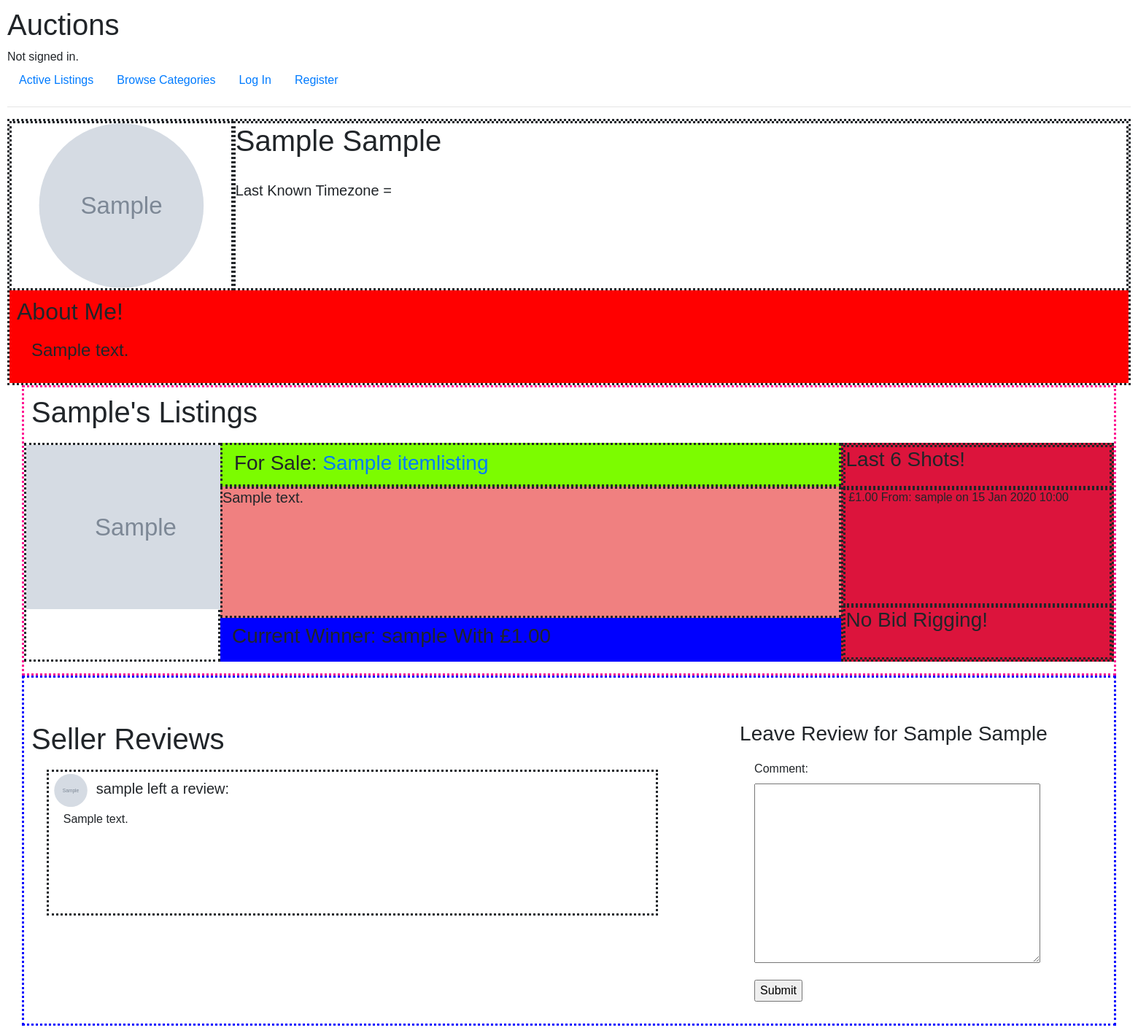
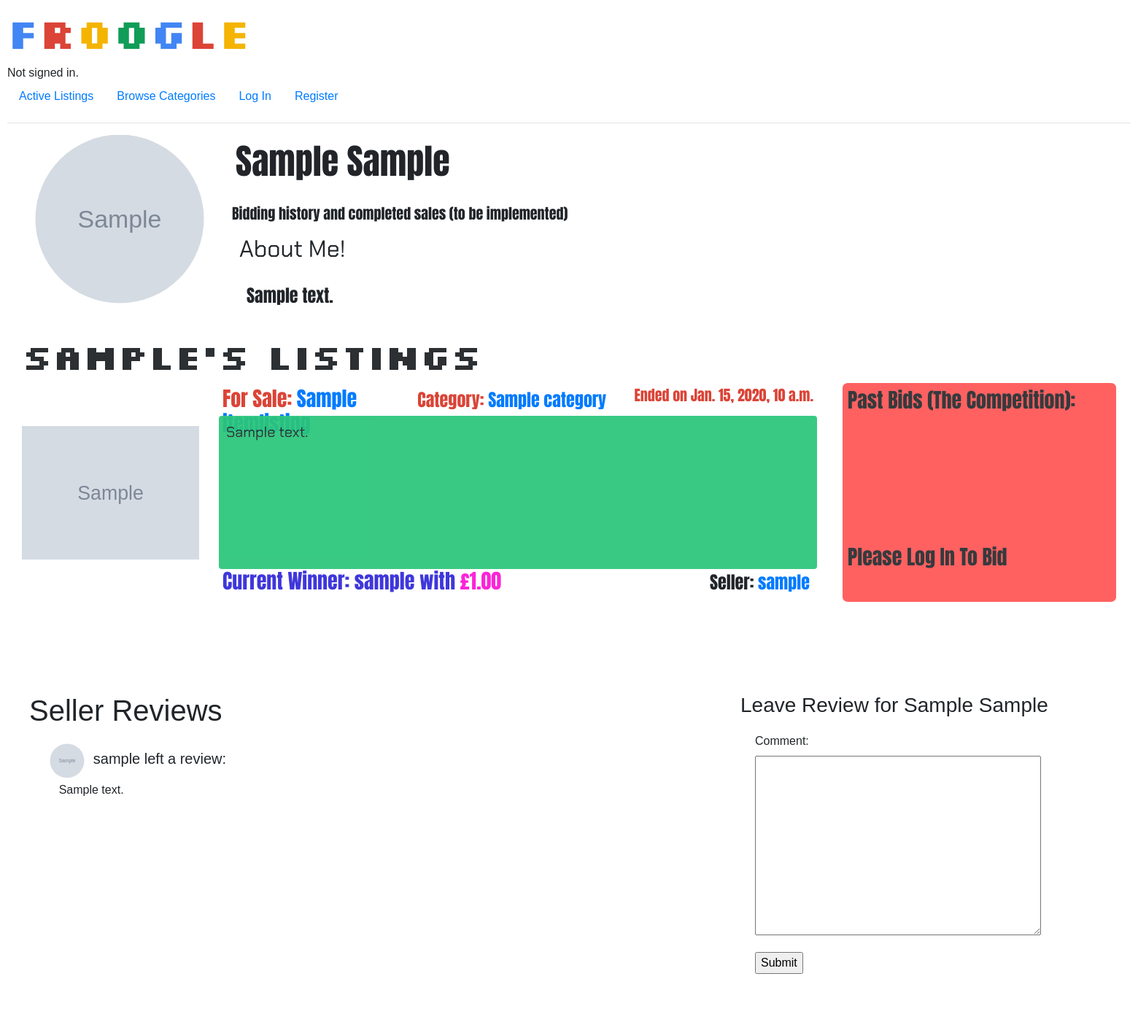
Before and after one commit to jonpillay/cs50Commerce, a Django app: page /profile/1 in a window 1560 px wide. Shown: the whole page at 73% size. After the commit the page ends 1335 px from the top, so only its background shows below. Run offline with Django 3.2, Linux system fonts and the light colour scheme; tables that the repository leaves empty hold one stand-in row (values such as "Sample post"); grey boxes marked "Sample" are stand-in pictures; some libraries are stand-ins or nearby versions.

Commit message:
CSS commit
CSS completed for most pages, with most now in stylesheet.

Some small bugs to do with profile that will explore after CSS completion.

Birthday tomorrow, so will be a day or two before return.

```diff
--- a/auctions/templates/auctions/layout.html
+++ b/auctions/templates/auctions/layout.html
@@ -9,7 +9,7 @@
         <script src="{% static 'auctions/auctions.js' %}"></script>
     </head>
     <body>
-        <h1>Auctions</h1>
+        <h1><strong><span class ='title'><span id="g-blue">F</span><span id="g-red">r</span><span id="g-yellow">o</span><span id="g-green">o</span><span id="g-blue">g</span><span id="g-red">l</span><span id="g-yellow">e</span></strong></h1>
         <div>
             {% if user.is_authenticated %}
                 Signed in as <strong>{{ user.username }}</strong>.
@@ -51,7 +51,7 @@
                     <a class="nav-link" href="{% url 'register' %}">Register</a>
                 </li>
             {% endif %}
-            <li>
+            <li class="mx-auto order-0" id="header-search">
                 <form action="{% url 'index' %}" method="post">
                     {% csrf_token %}
                     {{searchform}}
--- a/auctions/templates/auctions/new_listing.html
+++ b/auctions/templates/auctions/new_listing.html
@@ -3,7 +3,7 @@
 {% load static %}
 
 {% block body %}
-<h1>Something to Flog?</h1>
+<h3 id="page-title">Something to Flog?</h3>
 <form action="{% url 'new_listing' %}" method="post" enctype="multipart/form-data">
     {% csrf_token %}
     {{ form.as_p }}
--- a/auctions/templates/auctions/profile.html
+++ b/auctions/templates/auctions/profile.html
@@ -3,84 +3,93 @@
 {% load tz %}
 
 {% block body %}
-<container class="w3-container" style="display: grid; grid-template-rows: auto auto; border-style: dotted; width: 80%; height: auto; margin:auto; min-width: 1540px;">
-    <div style="display: grid; grid-template-columns: 20% 80%;">
-        <div style="max-height: 500px; max-width: 500px; border-style: dotted;">
+<div class="profile-box">
+    <div style="display: grid; grid-template-columns: 20% 80%; padding-bottom: 20px;">
+        <div style="max-height: 500px; max-width: 500px;">
             <img src="{{profile.profile_pic.url}}" style="clip-path: circle(); max-height: 100%; max-width: 100%;" alt="No Profile Pic">
         </div>
-        <div style="border-style: dotted;">
-            <h1>{{profile.first}} {{profile.lasts}}</h1>
+        <div class="profile-info">
+            <div>
+                <div id="profile-name">{{profile.first}} {{profile.lasts}}</div>
                 <br>
-            <h5>Last Known Timezone = </h5>
+                <h5>Bidding history and completed sales (to be implemented)</h5>
             </div>
-    </div>
-    <div style="background-color: red;">
-        <div style="padding: 10px;">
-            <h2>About Me!</h2>
+            <div>
+                <h2 id="profile-about-me">About Me!</h2>
                 <h4 style="margin: 20px;">{{profile.description}}</h4>
             </div>
         </div>
-</container>
-<div style="border: dotted; border-color: deeppink; width: 80%; min-width: 1500px; margin: auto;">
-    <h1 style="padding: 10px;">{{profile.first}}'s Listings</h1>
+    </div>
+<div style="width: 80%; min-width: 1500px; margin: auto;">
+    <h1 class="page-title" id="profile-items-title">{{profile.first}}'s Listings</h1>
     <ul style="list-style-type: none; padding: 0px;">
         {% for item in profile.owner.saleItems.all %}
         <li>
-            <div style="display: grid; grid-template-columns: 18% 57% 25%; height: 300px;" id="listing">
-                <div style="border-style: dotted;">
-                    <img style="max-width: 300px; margin: auto;" src="{{item.img.url}}" alt="You Fucked Up">
+            <div class="index-listing">
+                <div class="listing-image-box">
+                    <img class="listing-image" src="{{item.img.url}}" alt="You Fucked Up">
                 </div>
-                <div style="display: grid; grid-template-rows: 20% 60% 20%;">
-                    <div style="border-style: dotted; background-color: lawngreen;">
-                        <ul class="nav">
-                            <li class="nav-item">
-                                <h3 class="nav-link">For Sale: <a href="{% url 'item' item.id %}">{{item.name}}</a></h3>
-                            </li>
-                            <li class="nav-item" style="margin-left: auto;">
-                                <a class="nav-link">
-                                    {% if item.going_live %}<h3>Starts: {{item.auctionStart|localtime}}</h3>
-                                    {% elif item.has_ended %}<h3>Auction Ended on {{item.auctionEnd|localtime}}</h3>
-                                    {% else %}<div class="counter" style="font-weight: 800; font-size: 100%; text-align: justify; color: blue;" data-enddate="{{item.auctionEnd.isoformat}}"></div>{% endif %}
-                                </a>
-                            </li>
-                        </ul>
+                <div class="info-box">
+                    <div class="listing-header">
+                        <div>
+                            <h3 class="for-sale">For Sale: <a href="{% url 'item' item.id %}">{{item.name}}</a></h3>
                         </div>
-                    <div style="border-style: dotted; background-color: lightcoral;">
+                        <div>
+                            <h4 id="head-cat-index">Category: <a href="{% url 'category' item.category.id %}">{{item.category}}</a></h4>
+                        </div>
+                        <div style="font-size: 6px; margin-left: auto; padding-left: -3%;">
+                            {% if item.going_live %}<h5>Going Live {{item.auctionStart|localtime}}</h5>
+                            {% elif item.has_ended %}<h5>Ended on {{item.auctionEnd|localtime}}</h5>
+                            {% else %}<div class="counter" data-enddate="{{item.auctionEnd.isoformat}}"></div>{% endif %}
+                        </div>
+                    </div>
+                    <div class="listing-description">
                         <h5>{{item.description}}</h5>
                     </div>
-                    <div style="background-color: blue;">
-                        <ul class="nav">
-                            <li class="nav-item">
-                                <a class="nav-link"><h3>{% if item.highestBid %} Current Winner: {{item.highestBid.bidder.username}} With £{{item.highestBid.bid }} {% else %}Starting Bid {{item.startingBid}} {% endif %}</h3></a>
-                            </li>
-                        </ul>
+                    <div class="listing-status">
+                        <div>
+                            <h3 class="cur-win">{% if item.highestBid %} Current Winner: {{item.highestBid.bidder.username}} with <span class="price-win">£{{item.highestBid.bid }}</span> {% else %}Starting Bid {{item.startingBid}} {% endif %}</h3>
+                        </div>
+                        <div>
+                            <h4 id="index-seller">Seller: <a href="{% url 'profile' item.seller.id %}"> {{item.seller.username}}</a></h4>
                         </div>
                     </div>
-                <div style="border-style: dotted; display: grid; grid-template-rows: 20% 55% 25%; background-color: crimson;">
-                    <div style="border-style: dotted;">
-                        <h3>Last 6 Shots!</h3>
                 </div>
-                    <div style="border-style: dotted;">
-                        <ul style="list-style: none; margin-left: -10%;">
+                <div class="listing-bid">
+                    <div>
+                        <h3>Past Bids (The Competition):</h3>
+                    </div>
+                    <div class="bid-history">
+                        {% if item.is_active %}
+                        <ul style="list-style: none; margin-left: -5%;">
                             {% for bid in item.get_last_6 %}
-                                <li><h6>£{{bid.bid}} From: {{bid.bidder.username}} on {{bid.bidPlaced|date:"d M Y G:i"}}</h6></li>
+                                <li><h6>£{{bid.bid}} From: {{bid.bidder.username}} on {{bid.bidPlaced|date:"d M Y G i"}}</h6></li>
                             {% endfor %}
                         </ul>
+                        {% endif %}
                     </div>
-                    <div style="border-style: dotted; position: relative;">
+                    <div>
                         {% if user.is_authenticated %}
                             {% if request.user == item.seller and item.is_active %}
-                        <h3>No bid rigging!</h3>
+                                <div class="no-bid-box">
+                                    <div>
+                                        <h3 class="rig-warn">No bid rigging!</h3>
+                                    </div>
+                                    <div>
                                         <form action="{% url 'close_item' item.id %}" method="post">
                                             {%csrf_token%}
-                            <button type="submit" style="position: absolute; top: 30%; left: 75%;">Close {{item.name}}</button>
+                                            <button style="margin-top: 19px;" type="submit">Close Item</button>
                                         </form>
+                                    </div>
+                                </div>
                             {% elif now > item.auctionEnd and request.user == item.highestBid.bidder %}
                                 <h3>You are the winner {{item.highestBid.bidder}}</h3>
                             {% elif now > item.auctionEnd and request.user != item.highestBid.bidder %}
                                 <h3>Lot Closed: Winner {{item.highestBid.bidder}}</h3>
                             {% elif not item.seller == request.user and item.is_active %}
-                        {% if errorForm %}
+                                <div class="bid-box">
+                                {% if item.id == errorID %}
+                                <div>
                                     <form action="{% url 'new_bid' item.id %}" method="post">
                                         {% csrf_token %}
                                         <input type="hidden" value="{{item.id}}" name="id">
@@ -89,8 +98,10 @@
                                         {{ errorForm }}
                                         <input type="submit" value="Submit">
                                     </form>
+                                </div>
                                 {% else %}
-                        <form action="{% url 'new_bid' item.id %}" method="post">
+                                <div>
+                                    <form class="index-bid" action="{% url 'new_bid' item.id %}" method="post">
                                         {% csrf_token %}
                                         <input type="hidden" value="{{item.id}}" name="id">
                                         <input type="hidden" value="{{request.path}}" name="next">
@@ -98,23 +109,31 @@
                                         {{ bidForm }}
                                         <input type="submit" value="Submit">
                                     </form>
-                        {% endif %}
-                        {% if user.profile and item.is_active and request.user.profile not in item.watching.all %}
+                                </div>
+                                {% if user.profile and request.user.profile not in item.watching.all %}
+                                <div>
                                     <form action="{% url 'watch' item.id %}" method="post">
                                         {%csrf_token%}
                                         <input type="hidden" value="{{request.path}}" name="next">
-                            <button type="submit" style="position: absolute; top: 30%; left: 75%;">Watch {{item.name}}</button>
+                                        <div>
+                                            <button style="margin-top: 25px;" type="submit">Watch</button>
+                                        </div>
                                     </form>
+                                </div>
                                 {% elif user.profile and request.user.profile in item.watching.all %}
+                                <div>
                                     <form action="{% url 'unwatch' item.id %}" method="post">
+                                        {%csrf_token%}
                                         <input type="hidden" value="{{request.path}}" name="next">
-                            {%csrf_token%}
-                            <button type="submit" style="position: absolute; top: 30%; left: 75%;">Unwatch {{item.name}}</button>
+                                        <button style="margin-top: 25px;" type="submit">Unwatch</button>
                                     </form>
+                                </div>
+                                {% endif %}
+                                </div>
                                 {% endif %}
                             {% endif %}
                         {% else %}
-                    <h3>No Bid Rigging!</h3>
+                        <h3>Please Log In To Bid</h3>
                         {% endif %}
                     </div>
                 </div>
@@ -123,13 +142,13 @@
         {% endfor %}
     </ul>
 </div>
-<div style="border: dotted; border-color: blue; width: 80%; min-width: 1500px; padding-top: 50px; margin: auto; display: grid; grid-template-columns: 65% 35%;">
+<div style="width: 80%; min-width: 1500px; padding-top: 50px; margin: auto; display: grid; grid-template-columns: 65% 35%;">
     <div>
         <h1 style="padding: 10px;">Seller Reviews</h1>
         <ul style="list-style: none;">
         {% for comment in profile.profileComments.all %}
         <li>
-            <div style="display: grid; grid-template-rows: 25% 75%; border: dotted; height: 200px; width: 90%; margin: auto -1%;">
+            <div style="display: grid; grid-template-rows: 25% 75%; height: 200px; width: 90%; margin: auto -1%;">
                 <div style="padding-top: 3px;">
                     <img src="{{comment.commentter.profile.profile_pic.url}}" style="display: inline; clip-path: circle(); max-height: 100%; max-width: 100%;" alt="No Profile Pic">
                     <h5 style="display: inline;">{{comment.commentter.username}} left a review:</h5>
--- a/auctions/views.py
+++ b/auctions/views.py
@@ -22,7 +22,8 @@
 from .utils import *
 
 class SearchForm(forms.Form):
-    search = forms.CharField()
+    search = forms.CharField(widget=forms.TextInput(attrs={'id':'header-search'}))
+    #name = forms.CharField(widget=forms.TextInput(attrs={'placeholder': 'Name', 'style': 'width: 300px;'}))
 
 def index(request):
     if request.method == 'POST':
```
Also changed, not shown: auctions/templates/auctions/index.html (+53 -36 lines), auctions/templates/auctions/item.html (+40 -24 lines), auctions/migrations/0059_alter_bid_bidplaced.py (added). Lines whose indentation alone changed are shown as unchanged.
